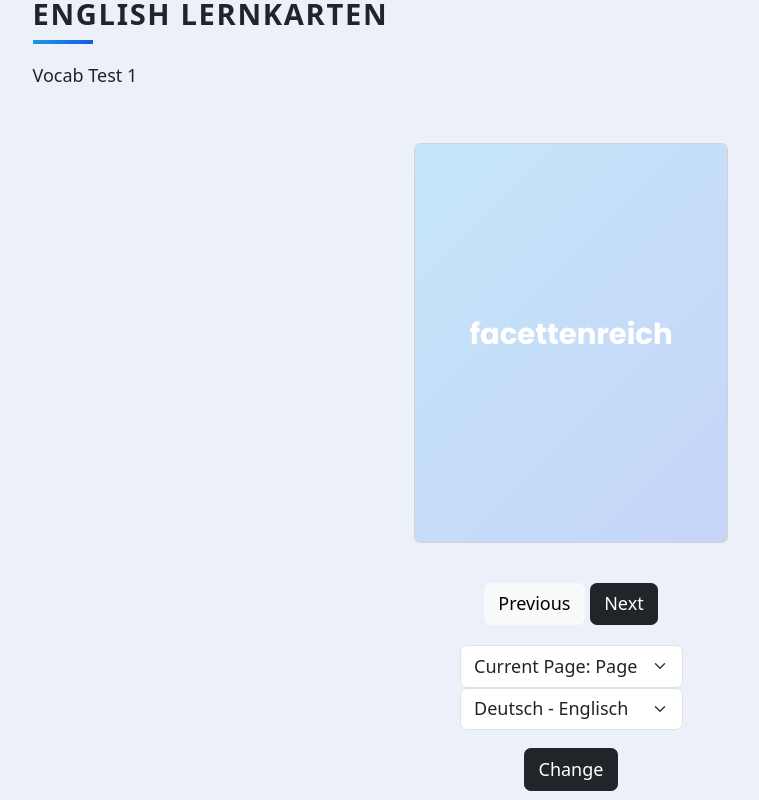
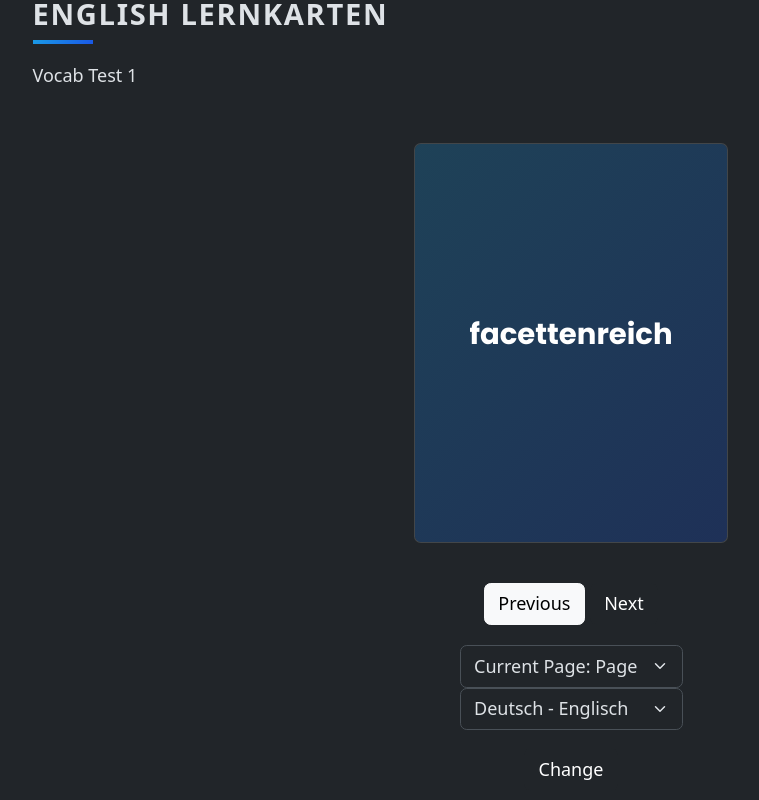
Before and after one commit to RasmusW11/Lernkarten, a Flask app: page / in a window 1280 px wide. Shown: the whole page, without its empty margins (69-828 px from the left). Run offline with Flask 3, Linux system fonts and the light colour scheme; some libraries are stand-ins or nearby versions.

Commit message:
Dark Mode

```diff
--- a/static/css/styles.css
+++ b/static/css/styles.css
@@ -12,7 +12,7 @@
 	 margin: 0;
 	 padding: 0;
 	 height: 100vh;
-	 background-color: #ecf0f9;
+	 background-color: dark-grey;
 	 background-attachment: fixed;
 }
 .large {
@@ -125,7 +125,7 @@
 	 transform: rotateY(-180deg);
 }
  .back {
-	 background: #fff;
+	 background: dark-grey;
 	 transform: rotateY(-180deg);
 	 padding: 0 2em;
 }
--- a/templates/base.html
+++ b/templates/base.html
@@ -1,6 +1,6 @@
 <!DOCTYPE html>
 <html lang="en">
-  <head>
+  <head data-bs-theme="dark">
     <meta charset="UTF-8" />
     <meta
       name="viewport"
@@ -33,7 +33,7 @@
 
     <title>{% block title %}{% endblock %}</title>
   </head>
-  <body>
+  <body data-bs-theme="dark">
     {% block content %}{% endblock %}
   </body>
 </html>
```
